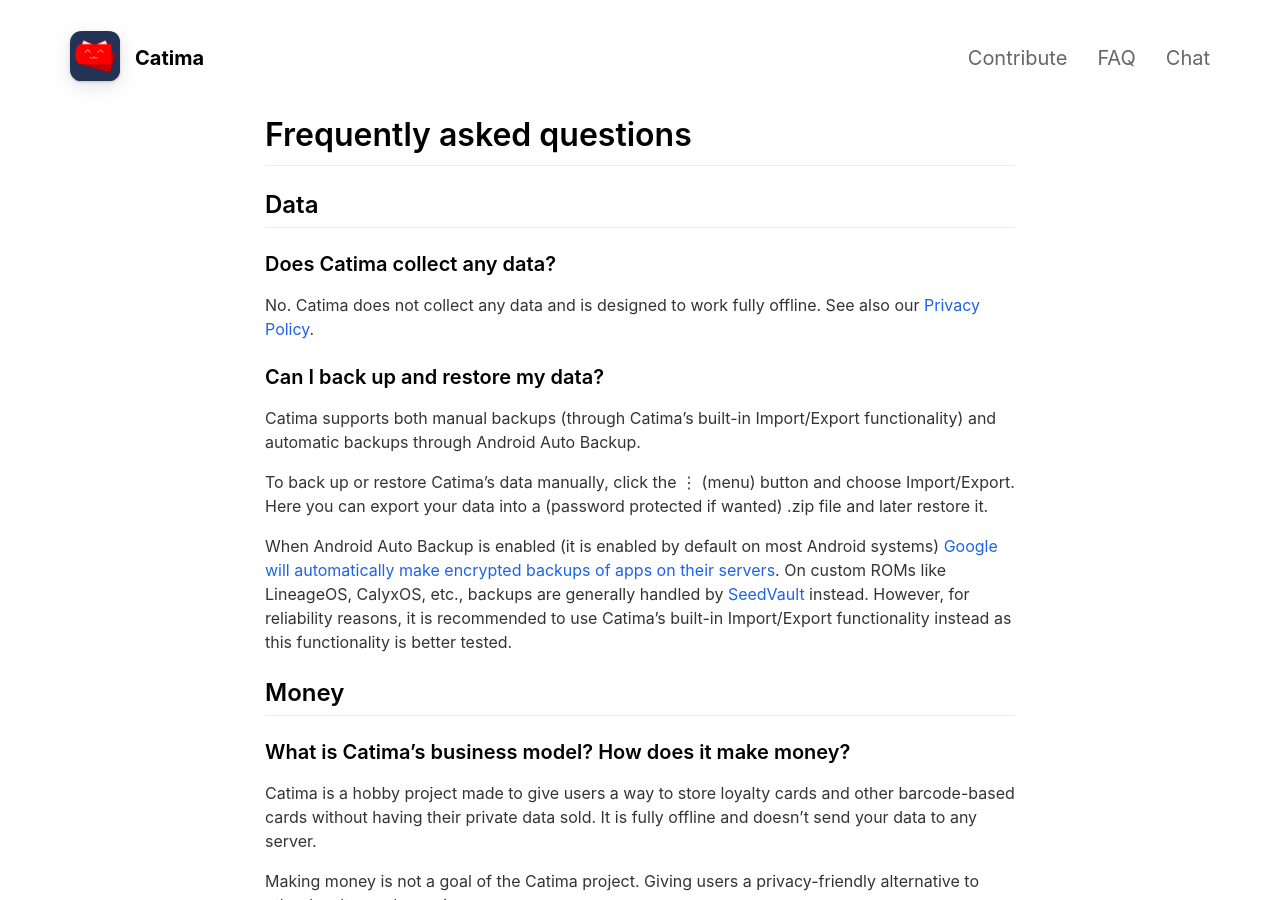
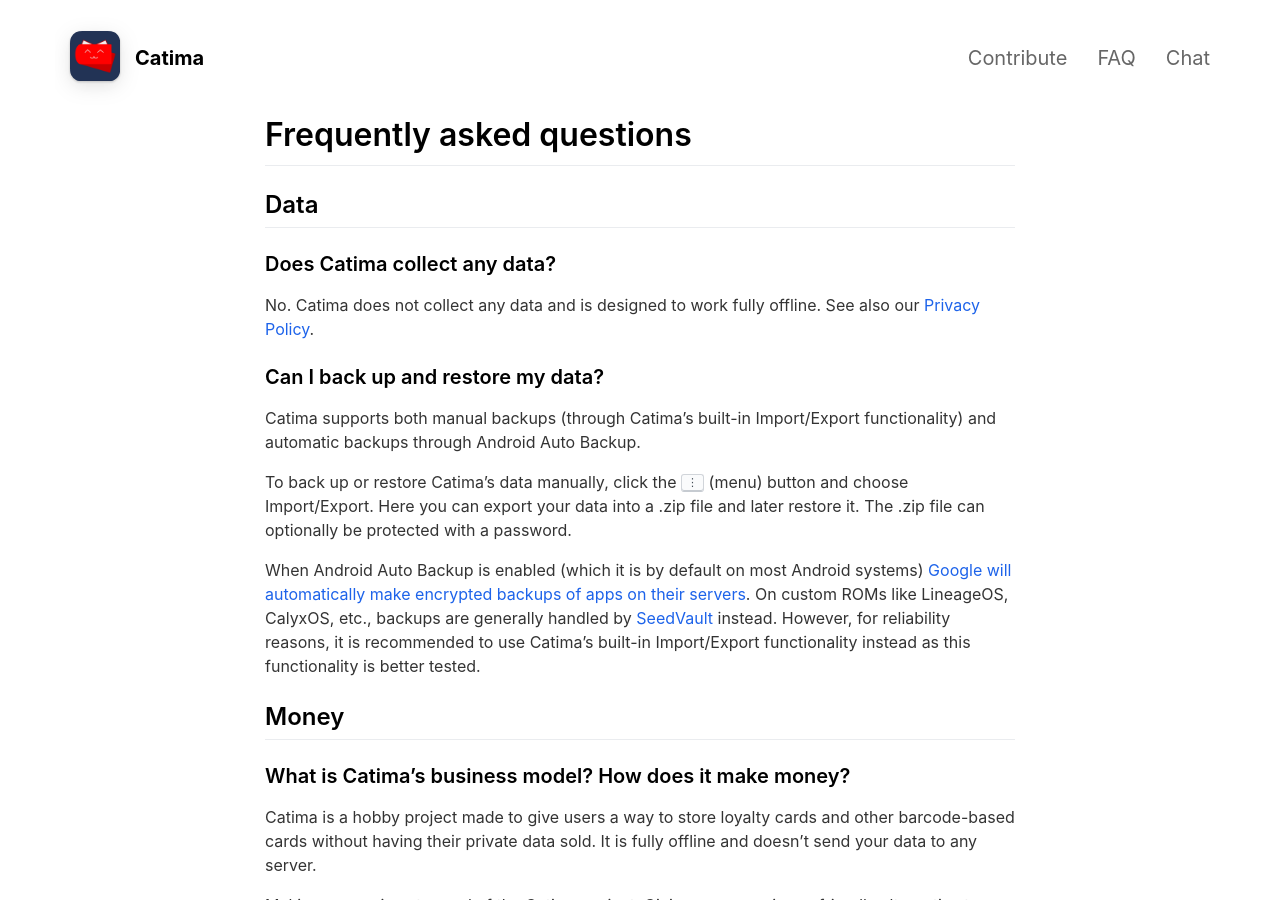
Before and after one commit to CatimaLoyalty/Website, a Jekyll site: the page built from _pages/faq.md, in a window 1280 px wide and 900 px high. Built offline with Jekyll 4.4.1, drawn with Linux system fonts in a browser that asks for light colours; nearby versions of some CDN libraries.

Commit message:
Apply suggestions from code review
Co-authored-by: FC (Fay) Stegerman <flx@obfusk.net>

```diff
--- a/_pages/faq.md
+++ b/_pages/faq.md
@@ -17,9 +17,9 @@
 
 Catima supports both manual backups (through Catima's built-in Import/Export functionality) and automatic backups through Android Auto Backup.
 
-To back up or restore Catima's data manually, click the ⋮ (menu) button and choose Import/Export. Here you can export your data into a (password protected if wanted) .zip file and later restore it.
+To back up or restore Catima's data manually, click the <kbd>⋮</kbd> (menu) button and choose Import/Export. Here you can export your data into a .zip file and later restore it. The .zip file can optionally be protected with a password.
 
-When Android Auto Backup is enabled (it is enabled by default on most Android systems) [Google will automatically make encrypted backups of apps on their servers](https://support.google.com/android/answer/2819582). On custom ROMs like LineageOS, CalyxOS, etc., backups are generally handled by [SeedVault](https://calyxinstitute.org/projects/seedvault-encrypted-backup-for-android) instead. However, for reliability reasons, it is recommended to use Catima's built-in Import/Export functionality instead as this functionality is better tested.
+When Android Auto Backup is enabled (which it is by default on most Android systems) [Google will automatically make encrypted backups of apps on their servers](https://support.google.com/android/answer/2819582). On custom ROMs like LineageOS, CalyxOS, etc., backups are generally handled by [SeedVault](https://calyxinstitute.org/projects/seedvault-encrypted-backup-for-android) instead. However, for reliability reasons, it is recommended to use Catima's built-in Import/Export functionality instead as this functionality is better tested.
 
 ## Money
 
```
